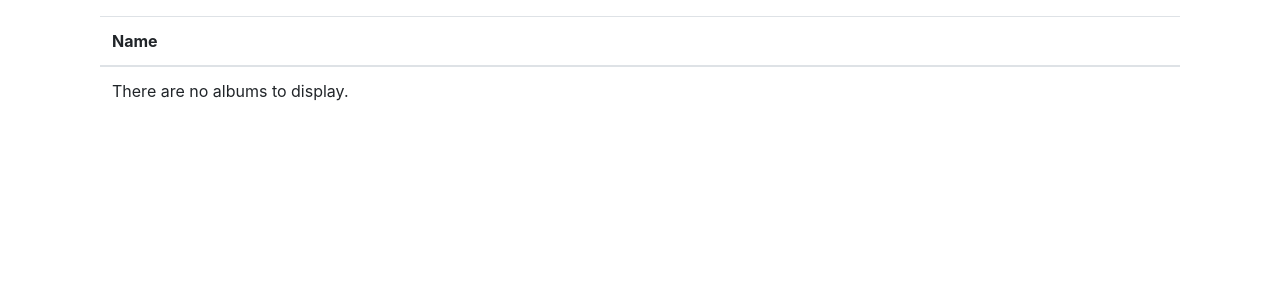
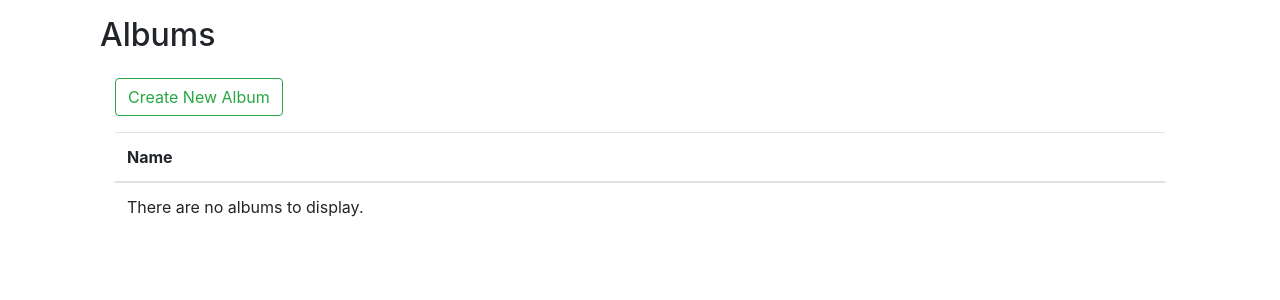
Before and after one commit to etnguyen03/photomanager, a Django app: page /albums/ in a window 1280 px wide. Shown: the part 56-356 px from the top of the page. Run offline with Django 3.2, Linux system fonts and the light colour scheme; data that the repository does not hold is empty; parts of the project's set-up code (start-up, migrations or seed data) failed here and were passed over; some libraries are stand-ins or nearby versions.

Commit message:
feat(albums): add album creation page

```diff
--- a/photomanager/apps/albums/models.py
+++ b/photomanager/apps/albums/models.py
@@ -31,7 +31,7 @@ class Album(models.Model):
     publicly_accessible = models.BooleanField(
         default=False,
         null=False,
-        help_text="Whether this album is publicly accessible. If checked, this album is"
+        help_text="Whether this album is publicly accessible. If checked, this album is "
         "listed on the front page and accessible without authentication.",
     )
 
--- a/photomanager/apps/albums/urls.py
+++ b/photomanager/apps/albums/urls.py
@@ -6,6 +6,7 @@ app_name = "albums"
 
 urlpatterns = [
     path("", views.AlbumListView.as_view(), name="list"),
+    path("create", views.AlbumCreateView.as_view(), name="create"),
     path("<uuid:album_id>", views.view_album, name="display"),
     path("<uuid:pk>/edit", views.AlbumEditView.as_view(), name="edit"),
     path("<uuid:pk>/delete", views.AlbumDeleteView.as_view(), name="delete"),
--- a/photomanager/apps/albums/views.py
+++ b/photomanager/apps/albums/views.py
@@ -4,7 +4,7 @@ from django.contrib.auth.mixins import LoginRequiredMixin, UserPassesTestMixin
 from django.http import HttpResponse, HttpResponseForbidden
 from django.shortcuts import get_object_or_404, redirect, render
 from django.urls import reverse_lazy
-from django.views.generic import DeleteView, UpdateView, ListView
+from django.views.generic import CreateView, DeleteView, ListView, UpdateView
 
 from photomanager.apps.albums.models import Album, AlbumShareLink
 
@@ -49,7 +49,7 @@ def view_album_share(request, album_id: str, share_album_id: str) -> HttpRespons
 
 class AlbumEditView(UserPassesTestMixin, UpdateView):
     model = Album
-    fields = ["name", "description", "photos"]
+    fields = ["name", "description", "publicly_accessible", "photos"]
     template_name_suffix = "_update"
 
     def get_success_url(self):
@@ -57,6 +57,18 @@ class AlbumEditView(UserPassesTestMixin, UpdateView):
 
     def test_func(self):
         return get_object_or_404(Album, id=self.kwargs["pk"]).owner == self.request.user
+
+
+class AlbumCreateView(LoginRequiredMixin, CreateView):
+    model = Album
+    fields = ["name", "description", "publicly_accessible", "photos"]
+
+    def get_success_url(self):
+        return reverse_lazy("albums:display", kwargs={"album_id": self.object.id})
+
+    def form_valid(self, form):
+        form.instance.owner = self.request.user
+        return super(AlbumCreateView, self).form_valid(form)
 
 
 class AlbumListView(ListView):
--- a/photomanager/apps/photos/views.py
+++ b/photomanager/apps/photos/views.py
@@ -17,7 +17,7 @@ from django.views.generic import ListView
 from django.views.generic.edit import UpdateView
 from hurry.filesize import size
 
-from ..albums.models import AlbumShareLink, Album
+from ..albums.models import Album, AlbumShareLink
 from .models import Photo
 from .tasks import process_image, scan_dir_for_changes
 
@@ -143,7 +143,9 @@ def _view_single_photo(
             )
         )
 
-    albums = Album.objects.filter(photos=photo, publicly_accessible=True).union(*album_queryset_list)
+    albums = Album.objects.filter(photos=photo, publicly_accessible=True).union(
+        *album_queryset_list
+    )
 
     context = {
         "photo": photo,
--- a/photomanager/templates/albums/album_list.html
+++ b/photomanager/templates/albums/album_list.html
@@ -6,6 +6,11 @@
 
 {% block content %}
     <div class="container-fluid">
+        <h2>Albums</h2>
+        <div class="container-fluid pt-3">
+            <a href="{% url "albums:create" %}" class="btn btn-outline-success">Create New Album</a>
+        </div>
+        <div class="container-fluid pt-3">
             <table class="table">
                 <thead>
                     <tr>
@@ -37,4 +42,5 @@
                 </tbody>
             </table>
         </div>
+    </div>
 {% endblock %}
```
Also changed, not shown: photomanager/templates/albums/album_form.html (added, +12 -0 lines), photomanager/apps/albums/migrations/0005_auto_20201201_0312.py (added). Lines whose indentation alone changed are shown as unchanged.
